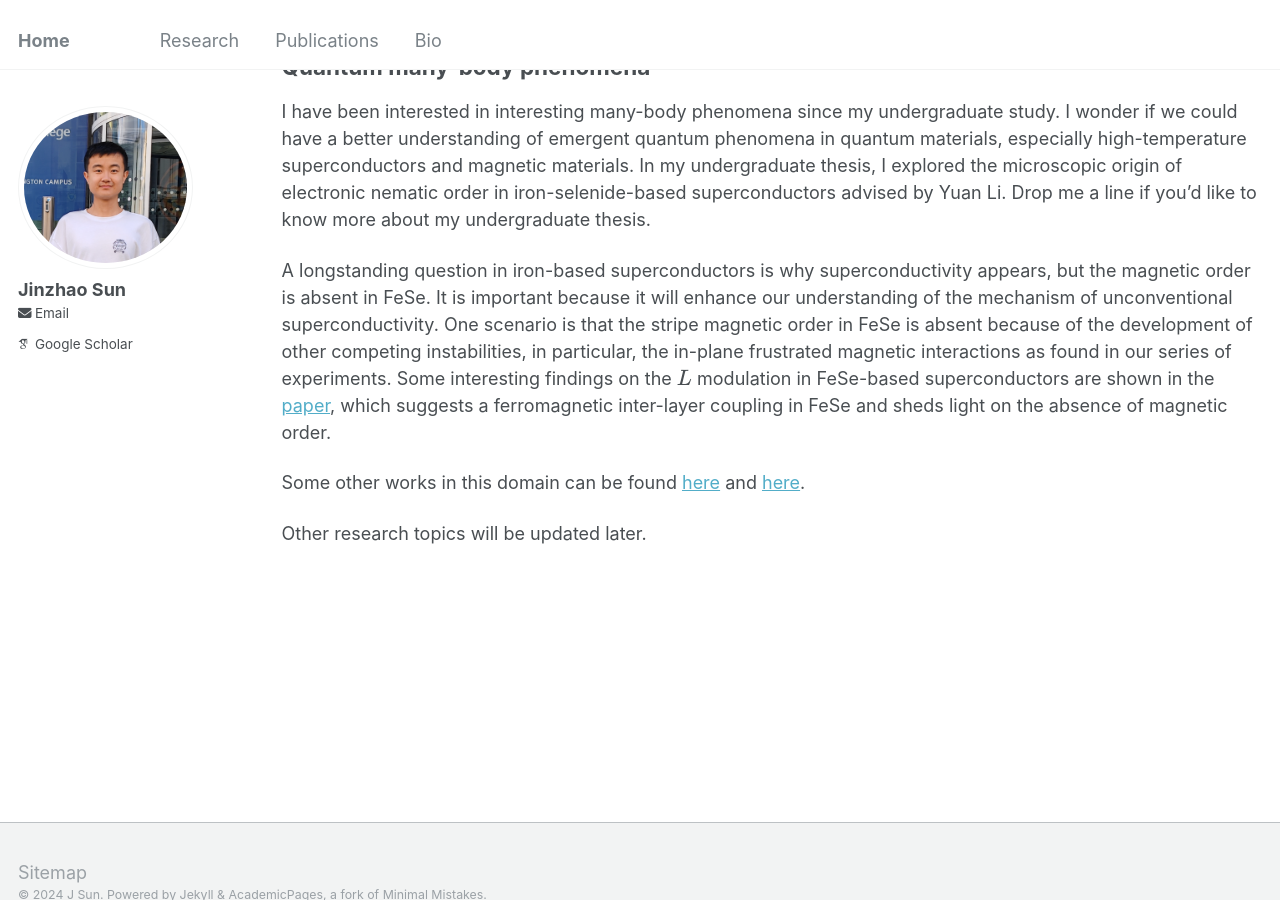
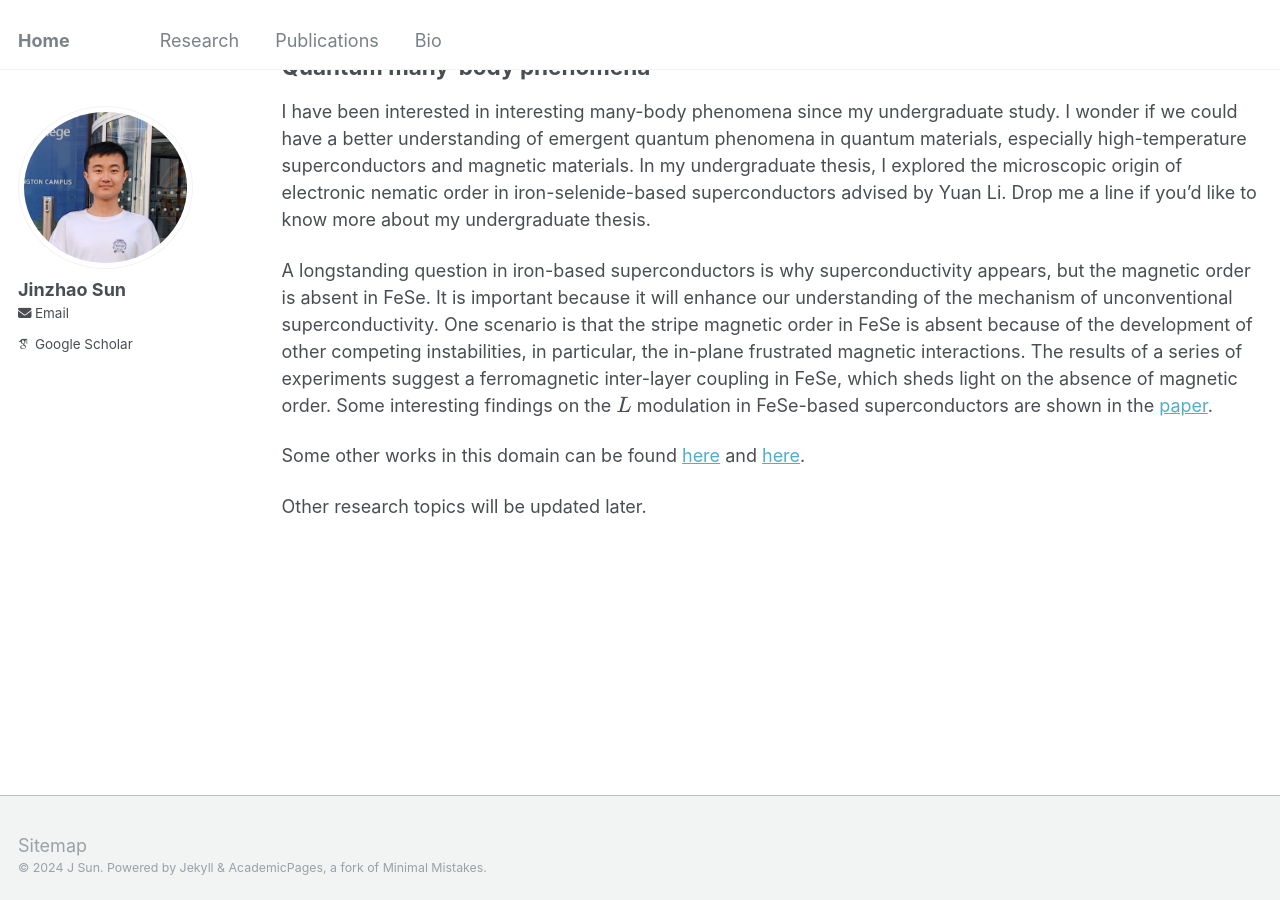
Before and after one commit to jinzhao-sun/jinzhao-sun.github.io, a Jekyll site: the page built from _pages/research.md, in a window 1280 px wide and 900 px high, scrolled down 4802 px. Built offline with Jekyll 4.4.1, drawn with Linux system fonts in a browser that asks for light colours; some web fonts are replaced.

Commit message:
Update research.md

```diff
--- a/_pages/research.md
+++ b/_pages/research.md
@@ -98,7 +98,7 @@ Quantum many-body phenomena
 I have been interested in interesting many-body phenomena since my undergraduate study. I wonder if we could have a better understanding of emergent quantum phenomena in quantum materials, especially high-temperature superconductors and magnetic materials. In my undergraduate thesis, I explored the microscopic origin of electronic nematic order in iron-selenide-based superconductors advised by Yuan Li. Drop me a line if you'd like to know more about my undergraduate thesis.
 
 A longstanding question in iron-based superconductors is why superconductivity appears, but the magnetic order is absent in FeSe. It is important because it will enhance our understanding of the mechanism of unconventional superconductivity. One scenario is that the stripe magnetic order in FeSe is absent
-because of the development of other competing instabilities, in particular, the in-plane frustrated magnetic interactions as found in our series of experiments. Some interesting findings on the $$L$$ modulation in FeSe-based superconductors are shown in the [paper](https://arxiv.org/pdf/2407.05548), which suggests a ferromagnetic inter-layer coupling in FeSe and sheds light on the absence of magnetic order.
+because of the development of other competing instabilities, in particular, the in-plane frustrated magnetic interactions. The results of a series of experiments suggest a ferromagnetic inter-layer coupling in FeSe, which sheds light on the absence of magnetic order. Some interesting findings on the $$L$$ modulation in FeSe-based superconductors are shown in the [paper](https://arxiv.org/pdf/2407.05548).
 
 Some other works in this domain can be found [here](https://www.nature.com/articles/s41535-023-00604-4) and [here](https://www.sciencedirect.com/science/article/abs/pii/S209592731730628X).
 
```
